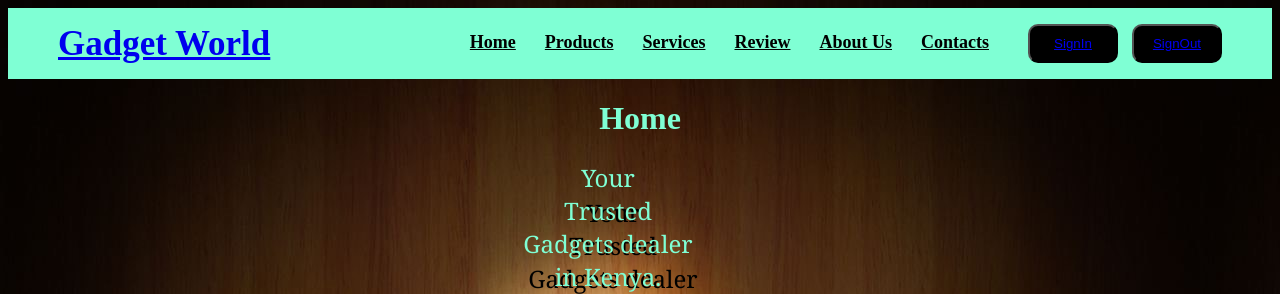
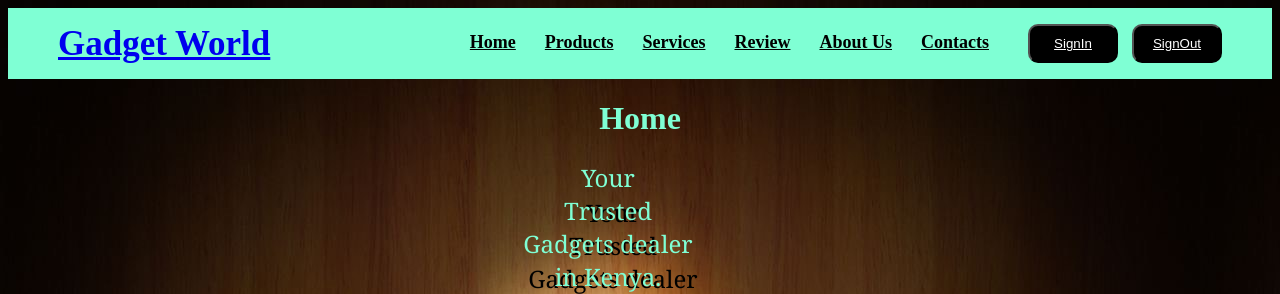
Before and after one commit to 147203/Elsiie, a PHP site: page / in a window 1280 px wide. Shown: the top 294 px of the page. Run offline with PHP 8.4, Linux system fonts and the light colour scheme.

Commit message:
button colour

```diff
--- a/index.css
+++ b/index.css
@@ -28,7 +28,9 @@ button{
     border-radius: 10px;
     padding: 10px;
     width: 90px;
-
+}
+button a{
+    color: white;
 }
 h1 {
     color: aquamarine;
```
